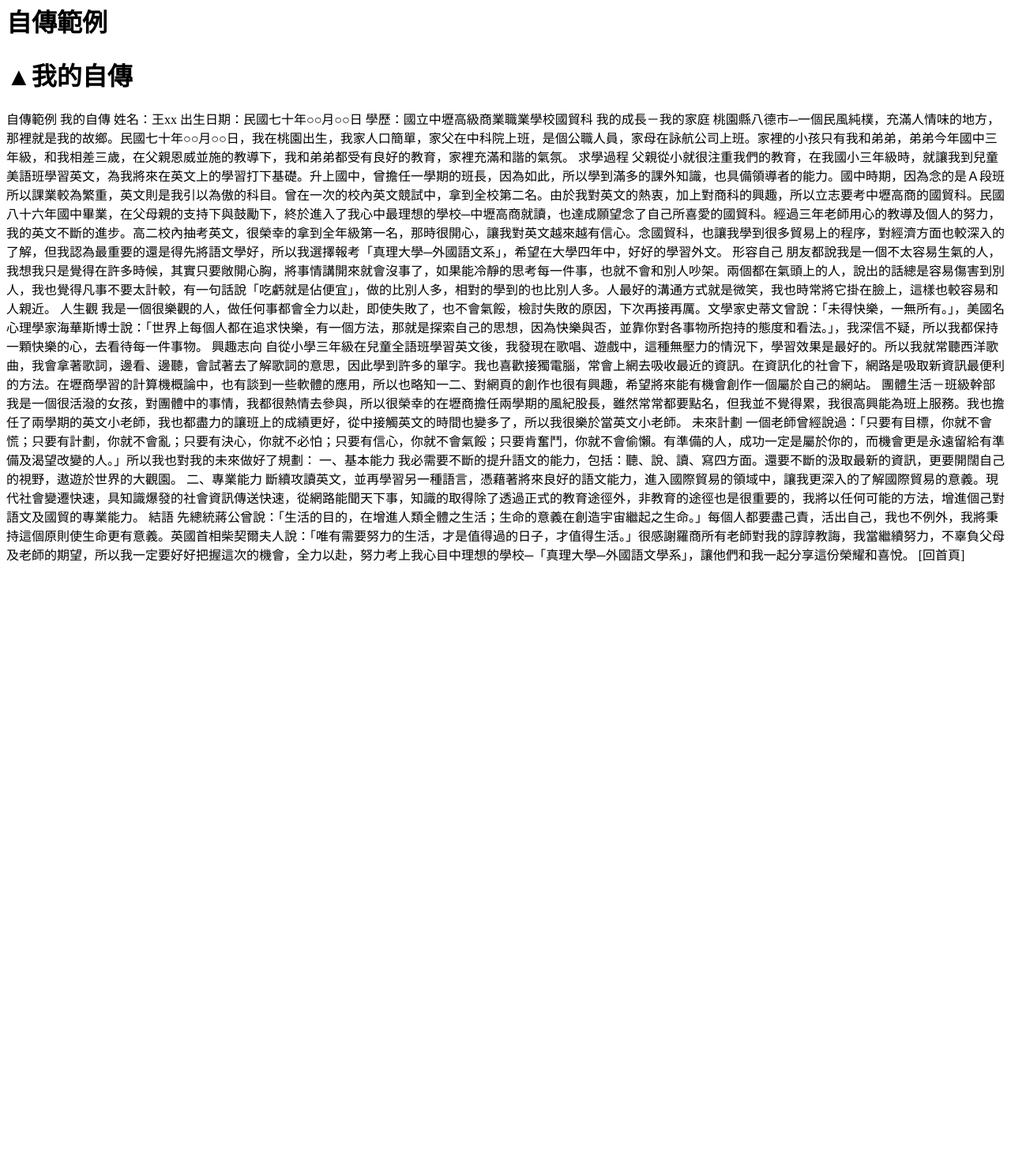
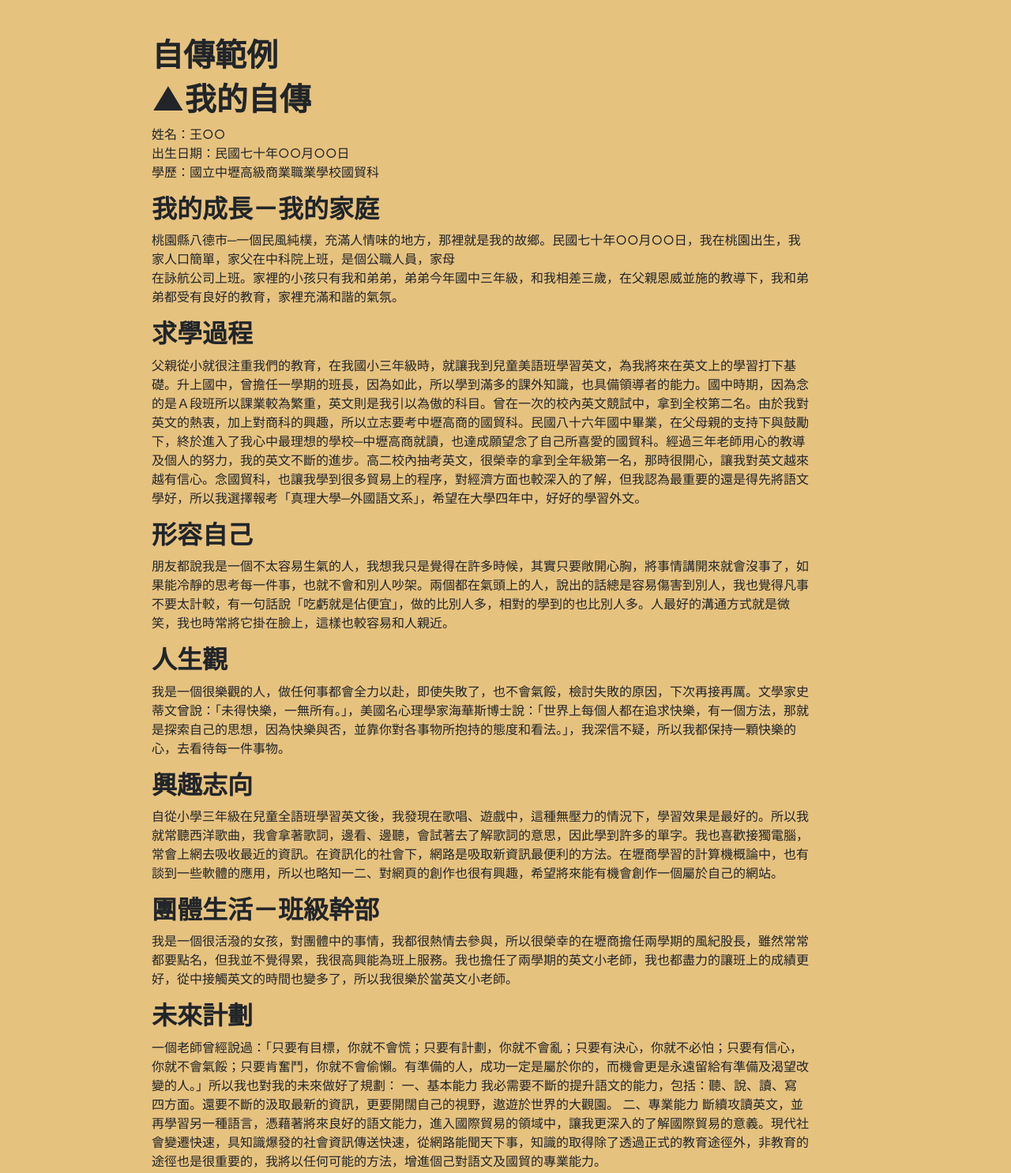
Before and after one commit to tin-en-Chu/NTUB_work, a plain HTML site: page ex01/page2/page2.html in a window 1280 px wide. Shown: the part 18-1504 px from the top of the page at 79% size. Before the commit the page ends 800 px from the top, so only its background shows below. Drawn offline with nearby package versions, Linux system fonts and the light colour scheme.

Commit message:
status updated

```diff
--- a/ex01/page2/page2.html
+++ b/ex01/page2/page2.html
@@ -4,53 +4,48 @@
     <meta charset="UTF-8">
     <meta name="viewport" content="width=device-width, initial-scale=1.0">
     <title>Document</title>
+     <!-- Bootstrap CSS -->
+     <link href="https://stackpath.bootstrapcdn.com/bootstrap/4.5.2/css/bootstrap.min.css" rel="stylesheet">
+    <link rel="icon" href="../media/images.ico" type="image/x-icon">
 </head>
 <body>
 
     <h1>自傳範例</h1>
     <h1>▲我的自傳</h1>
-
-
-</body>
-</html>
-
-自傳範例
-
-我的自傳
-
-姓名：王xx
-
+    <p> 姓名：王○○
+        <br>
         出生日期：民國七十年○○月○○日
-
+        <br>
         學歷：國立中壢高級商業職業學校國貿科
-
-我的成長－我的家庭
-
-桃園縣八德市─一個民風純樸，充滿人情味的地方，那裡就是我的故鄉。民國七十年○○月○○日，我在桃園出生，我家人口簡單，家父在中科院上班，是個公職人員，家母在詠航公司上班。家裡的小孩只有我和弟弟，弟弟今年國中三年級，和我相差三歲，在父親恩威並施的教導下，我和弟弟都受有良好的教育，家裡充滿和諧的氣氛。
-
-求學過程
-
-父親從小就很注重我們的教育，在我國小三年級時，就讓我到兒童美語班學習英文，為我將來在英文上的學習打下基礎。升上國中，曾擔任一學期的班長，因為如此，所以學到滿多的課外知識，也具備領導者的能力。國中時期，因為念的是Ａ段班所以課業較為繁重，英文則是我引以為傲的科目。曾在一次的校內英文競試中，拿到全校第二名。由於我對英文的熱衷，加上對商科的興趣，所以立志要考中壢高商的國貿科。民國八十六年國中畢業，在父母親的支持下與鼓勵下，終於進入了我心中最理想的學校─中壢高商就讀，也達成願望念了自己所喜愛的國貿科。經過三年老師用心的教導及個人的努力，我的英文不斷的進步。高二校內抽考英文，很榮幸的拿到全年級第一名，那時很開心，讓我對英文越來越有信心。念國貿科，也讓我學到很多貿易上的程序，對經濟方面也較深入的了解，但我認為最重要的還是得先將語文學好，所以我選擇報考「真理大學─外國語文系」，希望在大學四年中，好好的學習外文。
-
-形容自己
-
-朋友都說我是一個不太容易生氣的人，我想我只是覺得在許多時候，其實只要敞開心胸，將事情講開來就會沒事了，如果能冷靜的思考每一件事，也就不會和別人吵架。兩個都在氣頭上的人，說出的話總是容易傷害到別人，我也覺得凡事不要太計較，有一句話說「吃虧就是佔便宜」，做的比別人多，相對的學到的也比別人多。人最好的溝通方式就是微笑，我也時常將它掛在臉上，這樣也較容易和人親近。
-
-人生觀
-
-我是一個很樂觀的人，做任何事都會全力以赴，即使失敗了，也不會氣餒，檢討失敗的原因，下次再接再厲。文學家史蒂文曾說：「未得快樂，一無所有。」，美國名心理學家海華斯博士說：「世界上每個人都在追求快樂，有一個方法，那就是探索自己的思想，因為快樂與否，並靠你對各事物所抱持的態度和看法。」，我深信不疑，所以我都保持一顆快樂的心，去看待每一件事物。
-
-興趣志向
-
-自從小學三年級在兒童全語班學習英文後，我發現在歌唱、遊戲中，這種無壓力的情況下，學習效果是最好的。所以我就常聽西洋歌曲，我會拿著歌詞，邊看、邊聽，會試著去了解歌詞的意思，因此學到許多的單字。我也喜歡接獨電腦，常會上網去吸收最近的資訊。在資訊化的社會下，網路是吸取新資訊最便利的方法。在壢商學習的計算機概論中，也有談到一些軟體的應用，所以也略知一二、對網頁的創作也很有興趣，希望將來能有機會創作一個屬於自己的網站。
-
-團體生活－班級幹部
-
-我是一個很活潑的女孩，對團體中的事情，我都很熱情去參與，所以很榮幸的在壢商擔任兩學期的風紀股長，雖然常常都要點名，但我並不覺得累，我很高興能為班上服務。我也擔任了兩學期的英文小老師，我也都盡力的讓班上的成績更好，從中接觸英文的時間也變多了，所以我很樂於當英文小老師。
-
-未來計劃
-
-一個老師曾經說過：「只要有目標，你就不會慌；只要有計劃，你就不會亂；只要有決心，你就不必怕；只要有信心，你就不會氣餒；只要肯奮鬥，你就不會偷懶。有準備的人，成功一定是屬於你的，而機會更是永遠留給有準備及渴望改變的人。」所以我也對我的未來做好了規劃：
+    </p>
+    <div>
+        <h2>我的成長－我的家庭</h2>
+        <p>桃園縣八德市─一個民風純樸，充滿人情味的地方，那裡就是我的故鄉。民國七十年○○月○○日，我在桃園出生，我家人口簡單，家父在中科院上班，是個公職人員，家母<br>在詠航公司上班。家裡的小孩只有我和弟弟，弟弟今年國中三年級，和我相差三歲，在父親恩威並施的教導下，我和弟弟都受有良好的教育，家裡充滿和諧的氣氛。</p>
+    </div>
+    <div>
+        <h2>求學過程</h2>
+        <p>父親從小就很注重我們的教育，在我國小三年級時，就讓我到兒童美語班學習英文，為我將來在英文上的學習打下基礎。升上國中，曾擔任一學期的班長，因為如此，所以學到滿多的課外知識，也具備領導者的能力。國中時期，因為念的是Ａ段班所以課業較為繁重，英文則是我引以為傲的科目。曾在一次的校內英文競試中，拿到全校第二名。由於我對英文的熱衷，加上對商科的興趣，所以立志要考中壢高商的國貿科。民國八十六年國中畢業，在父母親的支持下與鼓勵下，終於進入了我心中最理想的學校─中壢高商就讀，也達成願望念了自己所喜愛的國貿科。經過三年老師用心的教導及個人的努力，我的英文不斷的進步。高二校內抽考英文，很榮幸的拿到全年級第一名，那時很開心，讓我對英文越來越有信心。念國貿科，也讓我學到很多貿易上的程序，對經濟方面也較深入的了解，但我認為最重要的還是得先將語文學好，所以我選擇報考「真理大學─外國語文系」，希望在大學四年中，好好的學習外文。
+        </p>
+    </div>
+    <div>
+        <h2>形容自己</h2>
+        <p>朋友都說我是一個不太容易生氣的人，我想我只是覺得在許多時候，其實只要敞開心胸，將事情講開來就會沒事了，如果能冷靜的思考每一件事，也就不會和別人吵架。兩個都在氣頭上的人，說出的話總是容易傷害到別人，我也覺得凡事不要太計較，有一句話說「吃虧就是佔便宜」，做的比別人多，相對的學到的也比別人多。人最好的溝通方式就是微笑，我也時常將它掛在臉上，這樣也較容易和人親近。</p>
+    </div>
+    <div>
+        <h2>人生觀</h2>
+        <p>我是一個很樂觀的人，做任何事都會全力以赴，即使失敗了，也不會氣餒，檢討失敗的原因，下次再接再厲。文學家史蒂文曾說：「未得快樂，一無所有。」，美國名心理學家海華斯博士說：「世界上每個人都在追求快樂，有一個方法，那就是探索自己的思想，因為快樂與否，並靠你對各事物所抱持的態度和看法。」，我深信不疑，所以我都保持一顆快樂的心，去看待每一件事物。</p>
+    </div>
+    <div>
+        <h2>興趣志向</h2>
+        <p>自從小學三年級在兒童全語班學習英文後，我發現在歌唱、遊戲中，這種無壓力的情況下，學習效果是最好的。所以我就常聽西洋歌曲，我會拿著歌詞，邊看、邊聽，會試著去了解歌詞的意思，因此學到許多的單字。我也喜歡接獨電腦，常會上網去吸收最近的資訊。在資訊化的社會下，網路是吸取新資訊最便利的方法。在壢商學習的計算機概論中，也有談到一些軟體的應用，所以也略知一二、對網頁的創作也很有興趣，希望將來能有機會創作一個屬於自己的網站。</p>
+    </div>
+    <div>
+        <h2>團體生活－班級幹部</h2>
+        <p>我是一個很活潑的女孩，對團體中的事情，我都很熱情去參與，所以很榮幸的在壢商擔任兩學期的風紀股長，雖然常常都要點名，但我並不覺得累，我很高興能為班上服務。我也擔任了兩學期的英文小老師，我也都盡力的讓班上的成績更好，從中接觸英文的時間也變多了，所以我很樂於當英文小老師。</p>
+    </div>
+    <div>
+        <h2>未來計劃</h2>
+        <p>一個老師曾經說過：「只要有目標，你就不會慌；只要有計劃，你就不會亂；只要有決心，你就不必怕；只要有信心，你就不會氣餒；只要肯奮鬥，你就不會偷懶。有準備的人，成功一定是屬於你的，而機會更是永遠留給有準備及渴望改變的人。」所以我也對我的未來做好了規劃：
 
             一、基本能力
 
@@ -59,9 +54,27 @@
             二、專業能力
 
             斷續攻讀英文，並再學習另一種語言，憑藉著將來良好的語文能力，進入國際貿易的領域中，讓我更深入的了解國際貿易的意義。現代社會變遷快速，具知識爆發的社會資訊傳送快速，從網路能聞天下事，知識的取得除了透過正式的教育途徑外，非教育的途徑也是很重要的，我將以任何可能的方法，增進個己對語文及國貿的專業能力。
-
-結語
-
-先總統蔣公曾說：「生活的目的，在增進人類全體之生活；生命的意義在創造宇宙繼起之生命。」每個人都要盡己責，活出自己，我也不例外，我將秉持這個原則使生命更有意義。英國首相柴契爾夫人說：「唯有需要努力的生活，才是值得過的日子，才值得生活。」很感謝羅商所有老師對我的諄諄教誨，我當繼續努力，不辜負父母及老師的期望，所以我一定要好好把握這次的機會，全力以赴，努力考上我心目中理想的學校─「真理大學─外國語文學系」，讓他們和我一起分享這份榮耀和喜悅。
-
-[回首頁]
+            </p>
+    </div>
+    <div>
+        <h2>結語</h2>
+        <p>先總統蔣公曾說：「生活的目的，在增進人類全體之生活；生命的意義在創造宇宙繼起之生命。」每個人都要盡己責，活出自己，我也不例外，我將秉持這個原則使生命更有意義。英國首相柴契爾夫人說：「唯有需要努力的生活，才是值得過的日子，才值得生活。」很感謝羅商所有老師對我的諄諄教誨，我當繼續努力，不辜負父母及老師的期望，所以我一定要好好把握這次的機會，全力以赴，努力考上我心目中理想的學校─「真理大學─外國語文學系」，讓他們和我一起分享這份榮耀和喜悅。</p>
+    </div>
+    <a href="#top" class="btn btn-primary">[ 回首頁 ]</a>
+    <hr>
+</body>
+<style>
+    html{
+        height: 80%;
+        width: 65%;
+        margin-top: 5%;
+        margin-left: 15%;
+    }
+    body{
+        background-color: #e6c27f;
+    }
+   h1 , h2{
+        font-weight: bold;
+    }
+</style>
+</html>
```
Also changed, not shown: ex01/index.html (+6 -3 lines), ex01/page1/page1.html (+9 -7 lines). Lines whose indentation alone changed are shown as unchanged.
